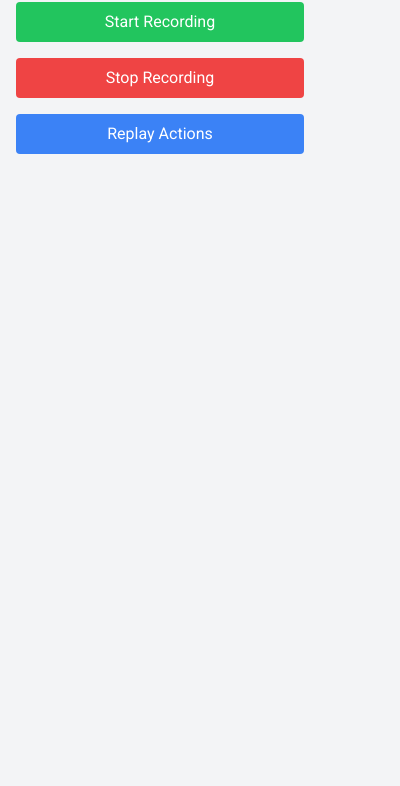
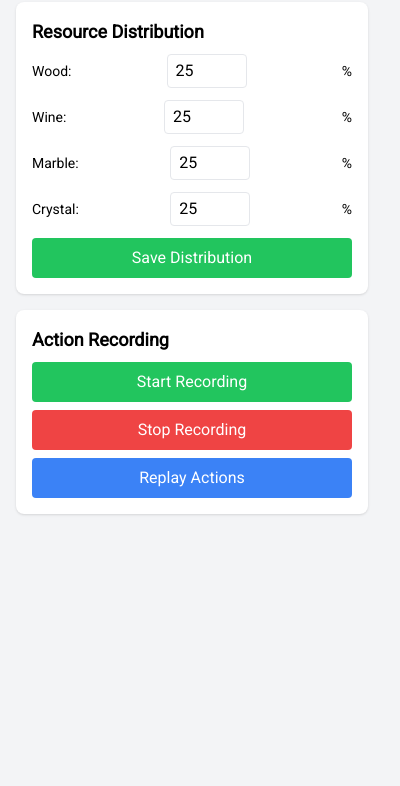
Before and after one commit to sanono-oaa/blackboxai-1745475372286, a browser extension: page ikariam-extension/popup.html in a window 400 px wide. Shown: the part 58-844 px from the top of the page. Drawn offline with nearby package versions, Linux system fonts and the light colour scheme.

Commit message:
Add ikariam-extension/popup.html 1745484171042

```diff
--- a/ikariam-extension/popup.html
+++ b/ikariam-extension/popup.html
@@ -13,14 +13,48 @@
     }
   </style>
 </head>
-<body class="bg-gray-100 p-4 w-80">
+<body class="bg-gray-100 p-4 w-96">
   <h1 class="text-xl font-bold mb-4 text-center">Ikariam Manager</h1>
-  <div class="space-y-4">
-    <button id="startRecord" class="w-full bg-green-500 hover:bg-green-600 text-white py-2 rounded transition">Start Recording</button>
-    <button id="stopRecord" class="w-full bg-red-500 hover:bg-red-600 text-white py-2 rounded transition" disabled>Stop Recording</button>
-    <button id="replayActions" class="w-full bg-blue-500 hover:bg-blue-600 text-white py-2 rounded transition">Replay Actions</button>
-    <div id="status" class="text-center text-gray-700 mt-2"></div>
+
+  <!-- Resource Distribution -->
+  <div class="bg-white p-4 rounded-lg shadow mb-4">
+    <h2 class="text-lg font-semibold mb-2">Resource Distribution</h2>
+    <div class="space-y-3">
+      <div class="flex items-center justify-between">
+        <label class="text-sm">Wood:</label>
+        <input type="number" id="woodDist" class="w-20 border rounded px-2 py-1" min="0" max="100" value="25">
+        <span class="text-sm">%</span>
+      </div>
+      <div class="flex items-center justify-between">
+        <label class="text-sm">Wine:</label>
+        <input type="number" id="wineDist" class="w-20 border rounded px-2 py-1" min="0" max="100" value="25">
+        <span class="text-sm">%</span>
+      </div>
+      <div class="flex items-center justify-between">
+        <label class="text-sm">Marble:</label>
+        <input type="number" id="marbleDist" class="w-20 border rounded px-2 py-1" min="0" max="100" value="25">
+        <span class="text-sm">%</span>
+      </div>
+      <div class="flex items-center justify-between">
+        <label class="text-sm">Crystal:</label>
+        <input type="number" id="crystalDist" class="w-20 border rounded px-2 py-1" min="0" max="100" value="25">
+        <span class="text-sm">%</span>
+      </div>
+      <button id="saveResourceDist" class="w-full bg-green-500 hover:bg-green-600 text-white py-2 rounded transition">Save Distribution</button>
+    </div>
   </div>
+
+  <!-- Action Recording -->
+  <div class="bg-white p-4 rounded-lg shadow mb-4">
+    <h2 class="text-lg font-semibold mb-2">Action Recording</h2>
+    <div class="space-y-2">
+      <button id="startRecord" class="w-full bg-green-500 hover:bg-green-600 text-white py-2 rounded transition">Start Recording</button>
+      <button id="stopRecord" class="w-full bg-red-500 hover:bg-red-600 text-white py-2 rounded transition" disabled>Stop Recording</button>
+      <button id="replayActions" class="w-full bg-blue-500 hover:bg-blue-600 text-white py-2 rounded transition">Replay Actions</button>
+    </div>
+  </div>
+
+  <div id="status" class="text-center text-gray-700 mt-2"></div>
   <script src="popup.js"></script>
 </body>
 </html>
```
